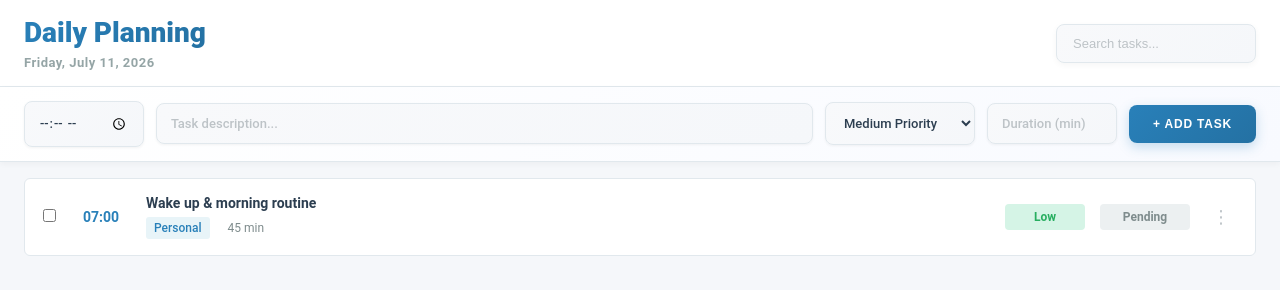
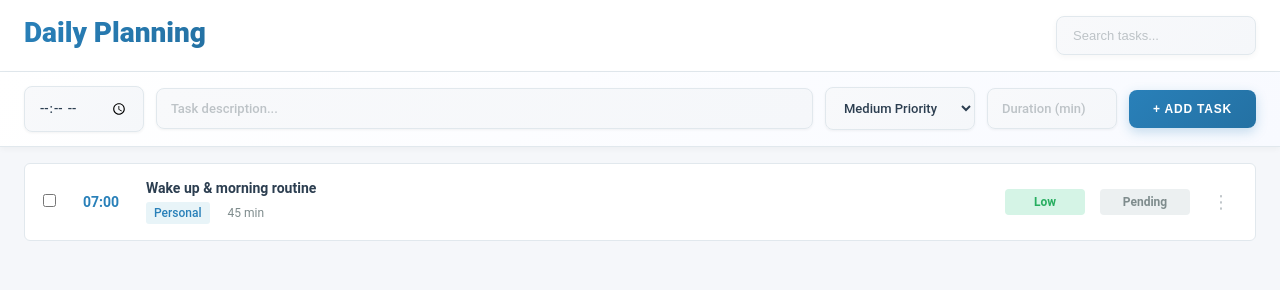
Before and after one commit to sunilnaginbhai/Productive-Deshborde-, a plain HTML site: page Plan/plan.html in a window 1280 px wide. Drawn offline with Linux system fonts and the light colour scheme.

Commit message:
Update plan.html

```diff
--- a/Plan/plan.html
+++ b/Plan/plan.html
@@ -13,7 +13,7 @@
             <div class="top-header">
                 <div class="header-title">
                     <h1>Daily Planning</h1>
-                    <p class="date-display">Friday, July 11, 2026</p>
+
                 </div>
                 <div class="header-controls">
                     <input type="text" class="search-input" placeholder="Search tasks...">
```
